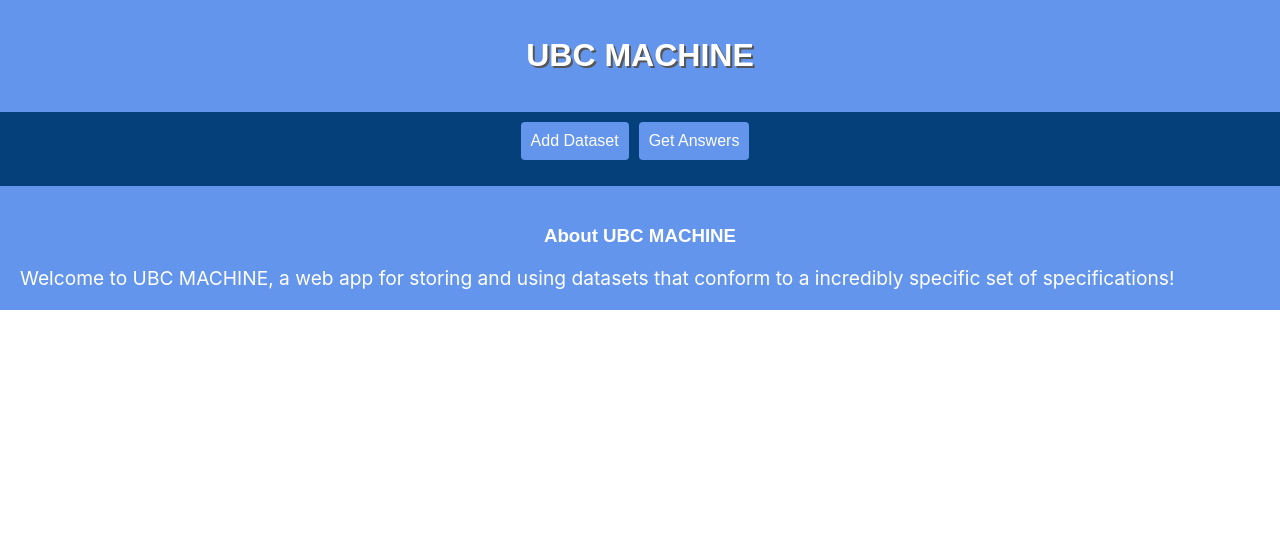
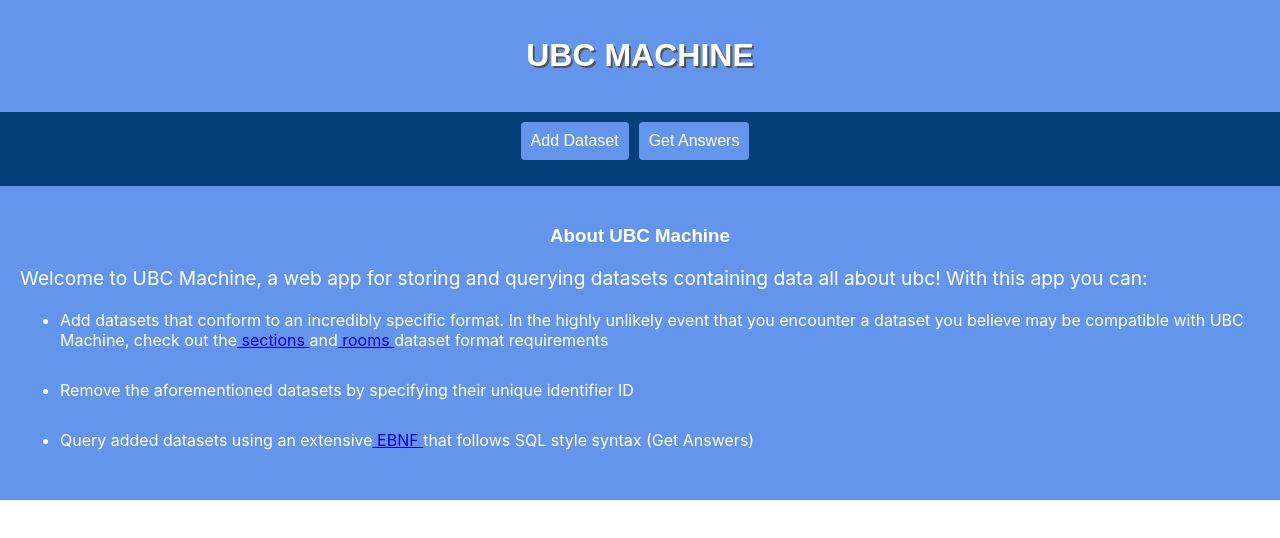
Before and after one commit to Rehnoor/UBCMachine, a React (Create React App) app in the folder frontend/ubc_machine/: page / in a window 1280 px wide. Shown: the top 538 px of the page. Built offline with nearby package versions, Linux system fonts and the light colour scheme.

Commit message:
frontend tweaks

```diff
--- a/frontend/ubc_machine/src/App.css
+++ b/frontend/ubc_machine/src/App.css
@@ -88,6 +88,15 @@
 	margin-bottom: 0;
 }
 
+.content ul {
+	margin-top: 20px;
+	margin-bottom: 20px;
+}
+
+.content li {
+	margin-bottom: 30px;
+}
+
 
 .container {
 	display: flex;
--- a/frontend/ubc_machine/src/App.tsx
+++ b/frontend/ubc_machine/src/App.tsx
@@ -47,9 +47,21 @@ function App() {
 				<AddDatasetDropdown />
 			</div>
 			<div className="content">
-				<h3>About UBC MACHINE</h3>
-				<p>Welcome to UBC MACHINE, a web app for storing and using datasets that conform to a incredibly specific
-				set of specifications!</p>
+				<h3>About UBC Machine</h3>
+				<p>Welcome to UBC Machine, a web app for storing and querying datasets containing data all about
+				ubc! With this app you can:</p>
+				<ul>
+					<li>Add datasets that conform to an incredibly specific format. In the highly unlikely event
+					that you encounter a dataset you believe may be compatible with UBC Machine, check out the
+						<a href="https://sites.google.com/view/ubc-cpsc310-22w2/project/c0#h.jj3nvrjvrihj"> sections </a>
+						and
+						<a href="https://sites.google.com/view/ubc-cpsc310-22w2/project/checkpoint-2#h.3c6w83pxlaa2"> rooms </a>
+					dataset format requirements</li>
+					<li>Remove the aforementioned datasets by specifying their unique identifier ID</li>
+					<li>Query added datasets using an extensive
+					<a href="https://sites.google.com/view/ubc-cpsc310-22w2/project/checkpoint-2#h.gv2vg94gg2m2"> EBNF </a>
+					that follows SQL style syntax (Get Answers)</li>
+				</ul>
 			</div>
 
 		</div>
--- a/frontend/ubc_machine/src/Components/QuerySubmitForm.tsx
+++ b/frontend/ubc_machine/src/Components/QuerySubmitForm.tsx
@@ -31,6 +31,7 @@ const QuerySubmitForm: React.FC = () => {
 			let headerValues = Object.keys(firstResult)
 			setHeaderNames(headerValues)
 			setResponseData("")
+			// setResponseData(JSON.stringify(json.result))
 
 		} catch (err) {
 			setHeaderNames([])
```
Also changed, not shown: 1 other file (tests, documents, lock files or other folders).
